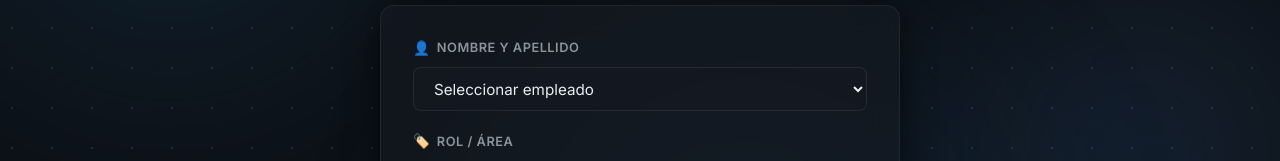
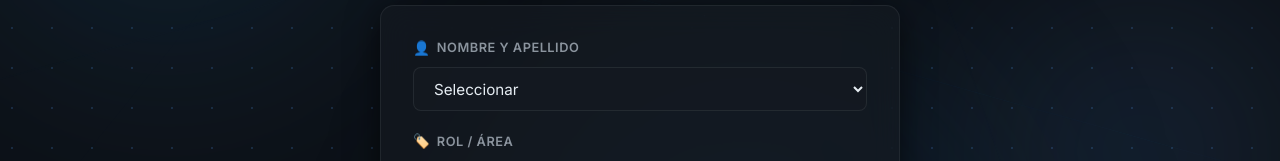
Before and after one commit to yyammi/panel, a React (Vite) app: page / in a window 1280 px wide. Shown: the part 352-513 px from the top of the page. Built offline with nearby package versions, Linux system fonts and the light colour scheme.

Commit message:
seleccionar

```diff
--- a/src/componentes/Hero/Hero.jsx
+++ b/src/componentes/Hero/Hero.jsx
@@ -92,7 +92,7 @@ export default function Hero() {
               value={nombre}
               onChange={(e) => setNombre(e.target.value)}
             >
-              <option value="">Seleccionar empleado</option>
+              <option value="">Seleccionar</option>
 
               {empleados.map((emp, i) => (
                 <option key={i} value={emp}>
```
